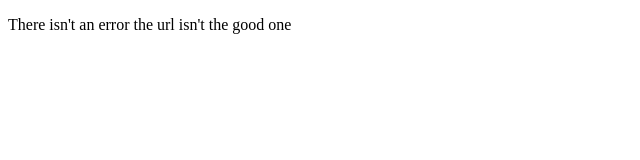
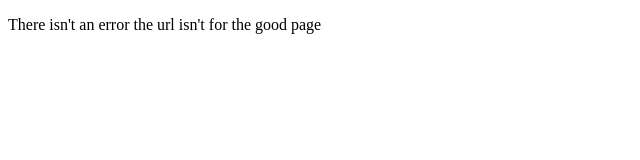
Before and after one commit to Mustafa1908/Odin-Basic-Information-Site, a plain HTML site: page public/404.html in a window 1280 px wide. Shown: the full height of the page, 0-640 px from the left. Drawn offline with Linux system fonts and the light colour scheme.

Commit message:
Change error message

```diff
--- a/public/404.html
+++ b/public/404.html
@@ -6,6 +6,6 @@
     <title>Error 404</title>
   </head>
   <body>
-    <p>There isn't an error the url isn't the good one</p>
+    <p>There isn't an error the url isn't for the good page</p>
   </body>
 </html>
```
